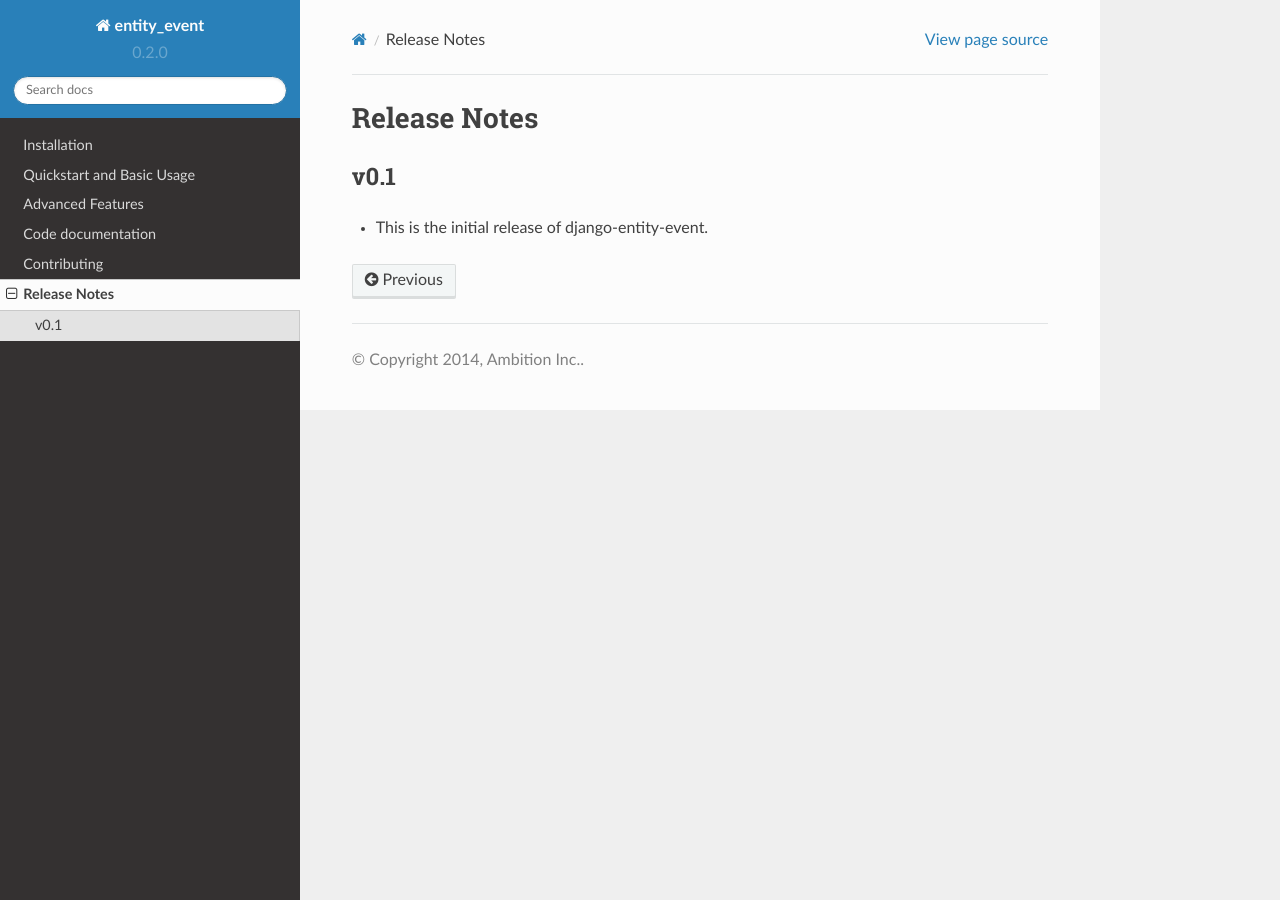
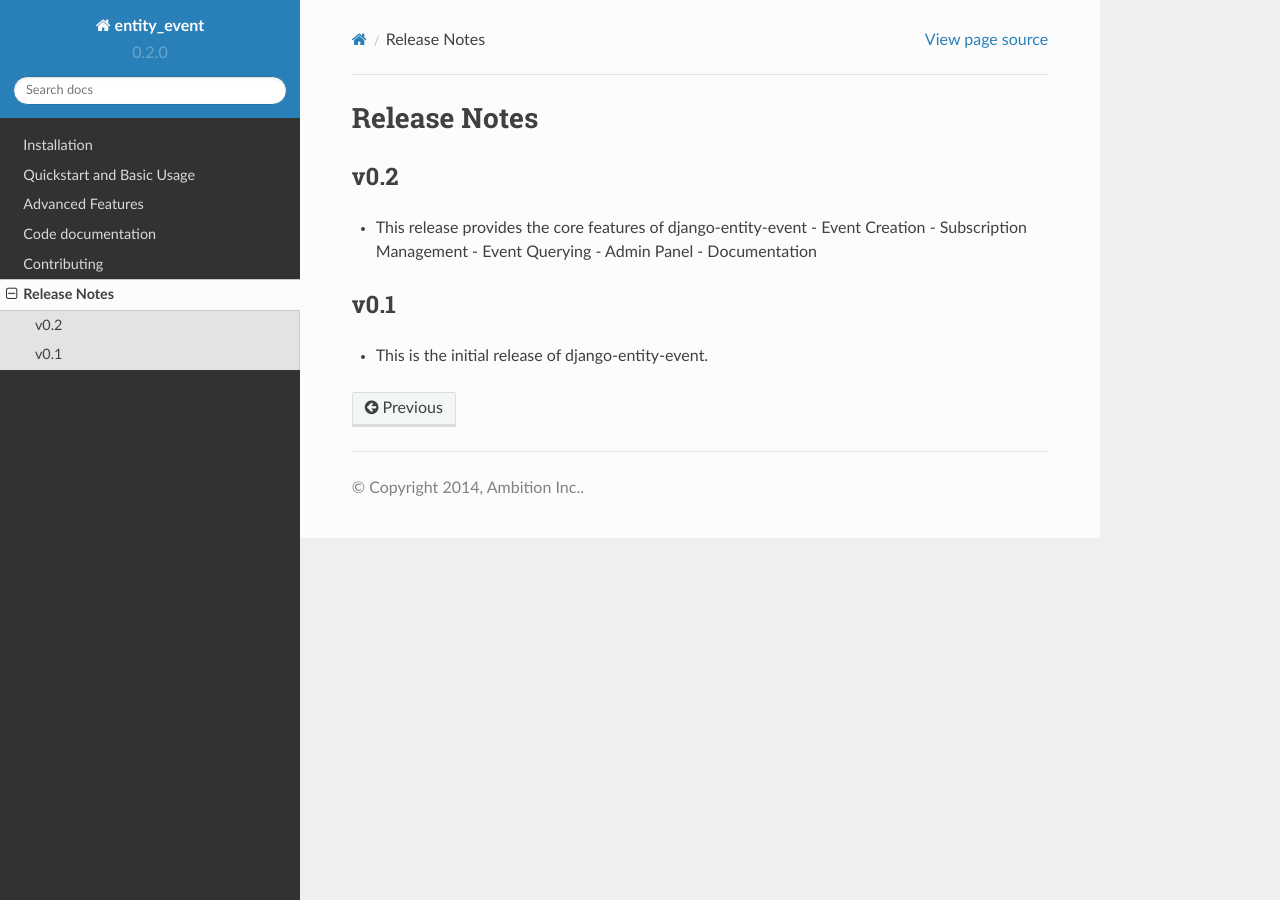
Before and after one commit to ambitioninc/django-entity-event, a Sphinx documentation site: the page built from docs/release_notes.rst, in a window 1280 px wide. Built offline with Sphinx 7.4.7 and the Read the Docs theme 2.0.0, drawn with Linux system fonts in a browser that asks for light colours.

Commit message:
Release notes for v0.2

```diff
--- a/docs/release_notes.rst
+++ b/docs/release_notes.rst
@@ -1,5 +1,15 @@
 Release Notes
 =============
+
+v0.2
+----
+
+* This release provides the core features of django-entity-event
+  - Event Creation
+  - Subscription Management
+  - Event Querying
+  - Admin Panel
+  - Documentation
 
 v0.1
 ----
```
